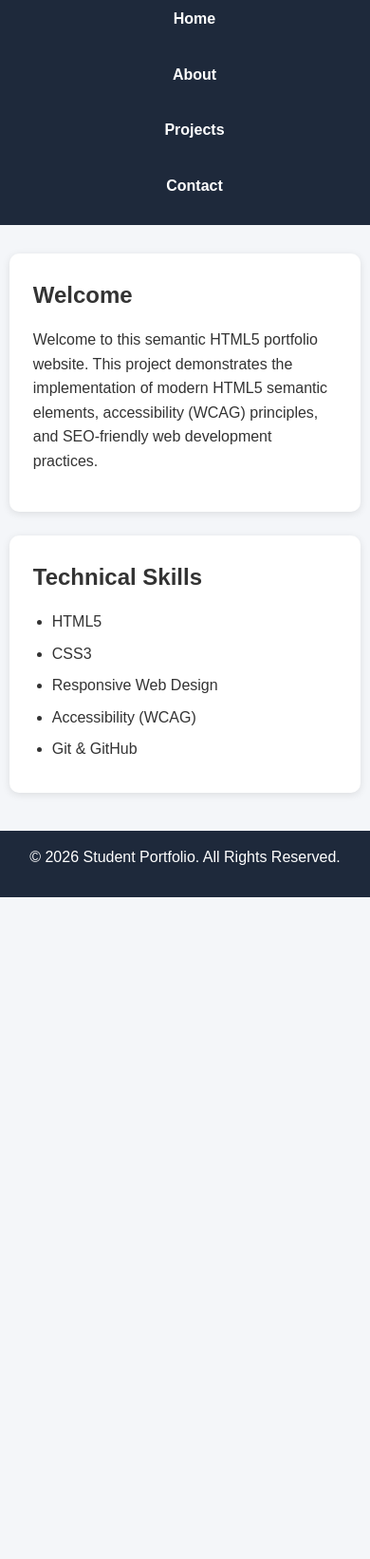
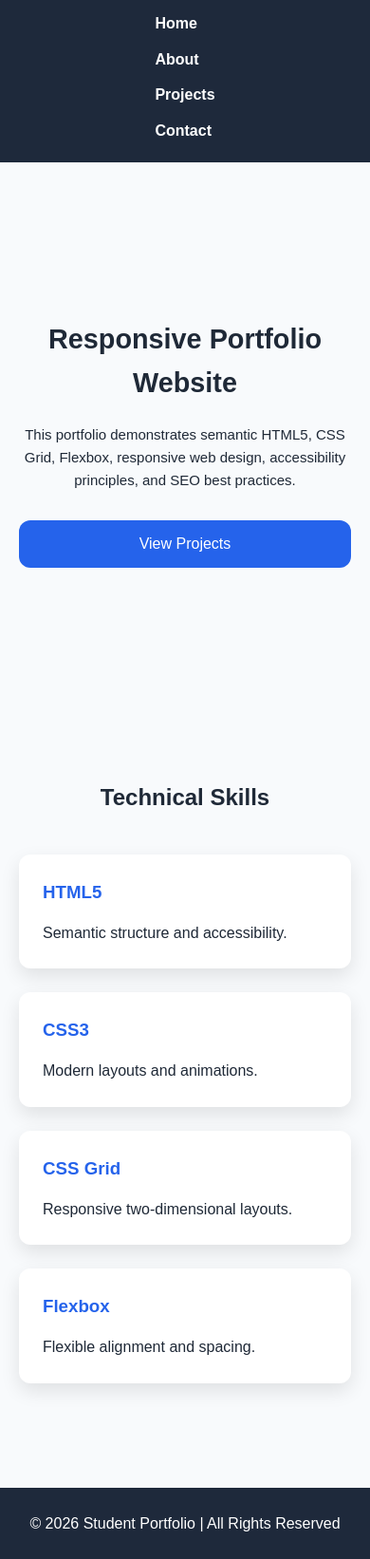
Before and after one commit to Sathwikapabbineedi/semantic-portfolio, a plain HTML site: page index.html in a window 390 px wide. Shown: the part 79-1721 px from the top of the page at 95% size. Before the commit the page ends 1024 px from the top, so only its background shows below. Drawn offline with Linux system fonts and the light colour scheme.

Commit message:
Advanced CSS3 Responsive Portfolio

```diff
--- a/css/style.css
+++ b/css/style.css
@@ -1,4 +1,29 @@
-/* Reset */
+/* =========================
+   CSS VARIABLES
+========================= */
+
+:root{
+    --primary:#2563eb;
+    --secondary:#1e293b;
+    --background:#f8fafc;
+    --surface:#ffffff;
+    --text:#1f2937;
+    --light:#ffffff;
+    --shadow:0 8px 20px rgba(0,0,0,.1);
+    --radius:12px;
+}
+
+/* Dark Theme Variables (Ready to Use) */
+.dark-theme{
+    --background:#0f172a;
+    --surface:#1e293b;
+    --text:#f8fafc;
+    --secondary:#0f172a;
+}
+
+/* =========================
+   RESET
+========================= */
 
 *{
     margin:0;
@@ -6,193 +31,269 @@
     box-sizing:border-box;
 }
 
-/* Body */
+html{
+    scroll-behavior:smooth;
+}
 
 body{
-
     font-family:Arial, Helvetica, sans-serif;
+    background:var(--background);
+    color:var(--text);
     line-height:1.6;
-    background:#f4f6f9;
-    color:#333;
-
 }
 
-/* Header */
+/* =========================
+   CONTAINER
+========================= */
+
+.container{
+    width:90%;
+    max-width:1200px;
+    margin:auto;
+}
+
+/* =========================
+   HEADER
+========================= */
 
 header{
-
-    background:#1e293b;
+    background:var(--secondary);
     color:white;
-    padding:20px;
-
+    position:sticky;
+    top:0;
+    z-index:100;
 }
 
-header h1{
-
-    text-align:center;
-    margin-bottom:15px;
-
+.navbar{
+    display:flex;
+    justify-content:space-between;
+    align-items:center;
+    padding:20px 0;
 }
 
-/* Navigation */
-
 nav ul{
-
     display:flex;
-    justify-content:center;
     list-style:none;
     gap:25px;
-    flex-wrap:wrap;
-
 }
 
 nav a{
-
     color:white;
     text-decoration:none;
     font-weight:bold;
-
+    transition:.3s;
 }
 
-nav a:hover,
-nav a:focus{
-
+nav a:hover{
     color:#38bdf8;
-
 }
 
-/* Main */
+/* =========================
+   HERO
+========================= */
 
-main{
-
-    width:85%;
-    max-width:900px;
-    margin:30px auto;
-
+.hero{
+    display:grid;
+    place-items:center;
+    min-height:70vh;
+    text-align:center;
+    padding:40px 20px;
 }
 
-section,
-article,
-aside{
-
-    background:white;
-    padding:25px;
-    margin-bottom:25px;
-    border-radius:10px;
-    box-shadow:0 2px 8px rgba(0,0,0,0.1);
-
+.hero-content h2{
+    font-size:3rem;
+    margin-bottom:20px;
 }
 
-h2{
-
-    margin-bottom:15px;
-
+.hero-content p{
+    max-width:700px;
+    margin:auto;
+    margin-bottom:30px;
 }
 
-h3{
+/* =========================
+   BUTTON
+========================= */
 
-    margin-bottom:10px;
-
+.btn{
+    display:inline-block;
+    padding:12px 28px;
+    background:var(--primary);
+    color:white;
+    text-decoration:none;
+    border:none;
+    border-radius:var(--radius);
+    cursor:pointer;
+    transition:.3s;
 }
 
-p{
-
-    margin-bottom:15px;
-
+.btn:hover{
+    transform:translateY(-3px);
+    background:#1d4ed8;
 }
 
-ul{
+/* =========================
+   SECTIONS
+========================= */
 
-    margin-left:20px;
-
+section{
+    padding:60px 20px;
 }
 
-li{
-
-    margin-bottom:8px;
-
+section h2{
+    text-align:center;
+    margin-bottom:40px;
 }
 
-/* Contact Form */
+/* =========================
+   GRID
+========================= */
+
+.grid{
+    display:grid;
+    grid-template-columns:repeat(auto-fit,minmax(220px,1fr));
+    gap:25px;
+}
+
+.about-grid{
+    display:grid;
+    grid-template-columns:repeat(auto-fit,minmax(250px,1fr));
+    gap:25px;
+}
+
+.project-grid{
+    display:grid;
+    grid-template-columns:repeat(auto-fit,minmax(280px,1fr));
+    gap:30px;
+}
+
+/* =========================
+   CARDS
+========================= */
+
+.card{
+    background:var(--surface);
+    padding:25px;
+    border-radius:var(--radius);
+    box-shadow:var(--shadow);
+    transition:.3s;
+}
+
+.card:hover{
+    transform:translateY(-8px);
+}
+
+.card h3{
+    margin-bottom:15px;
+    color:var(--primary);
+}
+
+.card a{
+    display:inline-block;
+    margin-top:15px;
+    text-decoration:none;
+    color:var(--primary);
+    font-weight:bold;
+}
+
+/* =========================
+   FORM
+========================= */
 
 form{
-
+    max-width:700px;
+    margin:auto;
     display:flex;
     flex-direction:column;
-
+    gap:18px;
 }
 
 label{
-
-    margin-top:15px;
-    margin-bottom:5px;
     font-weight:bold;
-
 }
 
 input,
 textarea{
-
-    padding:10px;
+    padding:14px;
     border:1px solid #ccc;
-    border-radius:5px;
+    border-radius:8px;
     font-size:16px;
-
 }
 
 input:focus,
 textarea:focus{
+    outline:none;
+    border-color:var(--primary);
+    box-shadow:0 0 6px rgba(37,99,235,.4);
+}
 
-    outline:3px solid #38bdf8;
+/* =========================
+   FOOTER
+========================= */
+
+footer{
+    background:var(--secondary);
+    color:white;
+    text-align:center;
+    padding:25px;
+    margin-top:50px;
+}
+
+/* =========================
+   TABLET
+========================= */
+
+@media(max-width:768px){
+
+.navbar{
+    flex-direction:column;
+    gap:20px;
+}
+
+nav ul{
+    flex-wrap:wrap;
+    justify-content:center;
+}
+
+.hero-content h2{
+    font-size:2.2rem;
+}
 
 }
 
-button{
+/* =========================
+   MOBILE
+========================= */
 
-    margin-top:20px;
-    padding:12px;
-    background:#1e293b;
-    color:white;
-    border:none;
-    border-radius:5px;
-    cursor:pointer;
-    font-size:16px;
+@media(max-width:480px){
+
+.hero-content h2{
+    font-size:1.8rem;
+}
+
+.hero-content p{
+    font-size:15px;
+}
+
+nav ul{
+    flex-direction:column;
+    gap:12px;
+}
+
+.btn{
+    width:100%;
+}
 
 }
 
-button:hover{
+/* =========================
+   DESKTOP
+========================= */
 
-    background:#334155;
+@media(min-width:1024px){
 
-}
-
-/* Footer */
-
-footer{
-
-    background:#1e293b;
-    color:white;
-    text-align:center;
-    padding:15px;
-    margin-top:40px;
-
-}
-
-/* Responsive */
-
-@media(max-width:768px){
-
-nav ul{
-
-flex-direction:column;
-align-items:center;
-
-}
-
-main{
-
-width:95%;
-
+.hero-content h2{
+    font-size:3.5rem;
 }
 
 }
--- a/index.html
+++ b/index.html
@@ -2,21 +2,24 @@
 <html lang="en">
 
 <head>
+
     <meta charset="UTF-8">
     <meta name="viewport" content="width=device-width, initial-scale=1.0">
 
-    <!-- SEO Meta Tags -->
     <title>Student Portfolio | Home</title>
-    <meta name="description" content="A semantic HTML5 portfolio website demonstrating accessibility and SEO best practices.">
-    <meta name="keywords" content="Portfolio, HTML5, Accessibility, SEO, Student">
-    <meta name="author" content="Student">
+
+    <meta name="description"
+        content="Responsive Student Portfolio using HTML5, CSS3, Grid, Flexbox and Accessibility.">
 
     <link rel="stylesheet" href="css/style.css">
+
 </head>
 
 <body>
 
     <header>
+
+        <div class="container navbar">
 
             <h1>Student Portfolio</h1>
 
@@ -36,40 +39,73 @@
 
             </nav>
 
+        </div>
+
     </header>
 
     <main>
 
-        <section aria-labelledby="welcome">
+        <section class="hero">
 
-            <h2 id="welcome">Welcome</h2>
+            <div class="hero-content">
+
+                <h2>Responsive Portfolio Website</h2>
 
                 <p>
-                Welcome to this semantic HTML5 portfolio website. This project
-                demonstrates the implementation of modern HTML5 semantic
-                elements, accessibility (WCAG) principles, and SEO-friendly
-                web development practices.
+
+                    This portfolio demonstrates semantic HTML5,
+                    CSS Grid, Flexbox, responsive web design,
+                    accessibility principles, and SEO best practices.
+
                 </p>
+
+                <a href="projects.html" class="btn">
+                    View Projects
+                </a>
+
+            </div>
 
         </section>
 
-        <section aria-labelledby="skills">
+        <section class="skills">
 
-            <h2 id="skills">Technical Skills</h2>
+            <h2>Technical Skills</h2>
 
-            <ul>
+            <div class="grid">
 
-                <li>HTML5</li>
+                <div class="card">
 
-                <li>CSS3</li>
+                    <h3>HTML5</h3>
 
-                <li>Responsive Web Design</li>
+                    <p>Semantic structure and accessibility.</p>
 
-                <li>Accessibility (WCAG)</li>
+                </div>
 
-                <li>Git & GitHub</li>
+                <div class="card">
 
-            </ul>
+                    <h3>CSS3</h3>
+
+                    <p>Modern layouts and animations.</p>
+
+                </div>
+
+                <div class="card">
+
+                    <h3>CSS Grid</h3>
+
+                    <p>Responsive two-dimensional layouts.</p>
+
+                </div>
+
+                <div class="card">
+
+                    <h3>Flexbox</h3>
+
+                    <p>Flexible alignment and spacing.</p>
+
+                </div>
+
+            </div>
 
         </section>
 
@@ -77,7 +113,7 @@
 
     <footer>
 
-        <p>&copy; 2026 Student Portfolio. All Rights Reserved.</p>
+        <p>© 2026 Student Portfolio | All Rights Reserved</p>
 
     </footer>
 
```
Also changed, not shown: about.html (+56 -29 lines), contact.html (+102 -0 lines), projects.html (+57 -14 lines), 1 other file. Lines whose indentation alone changed are shown as unchanged.
